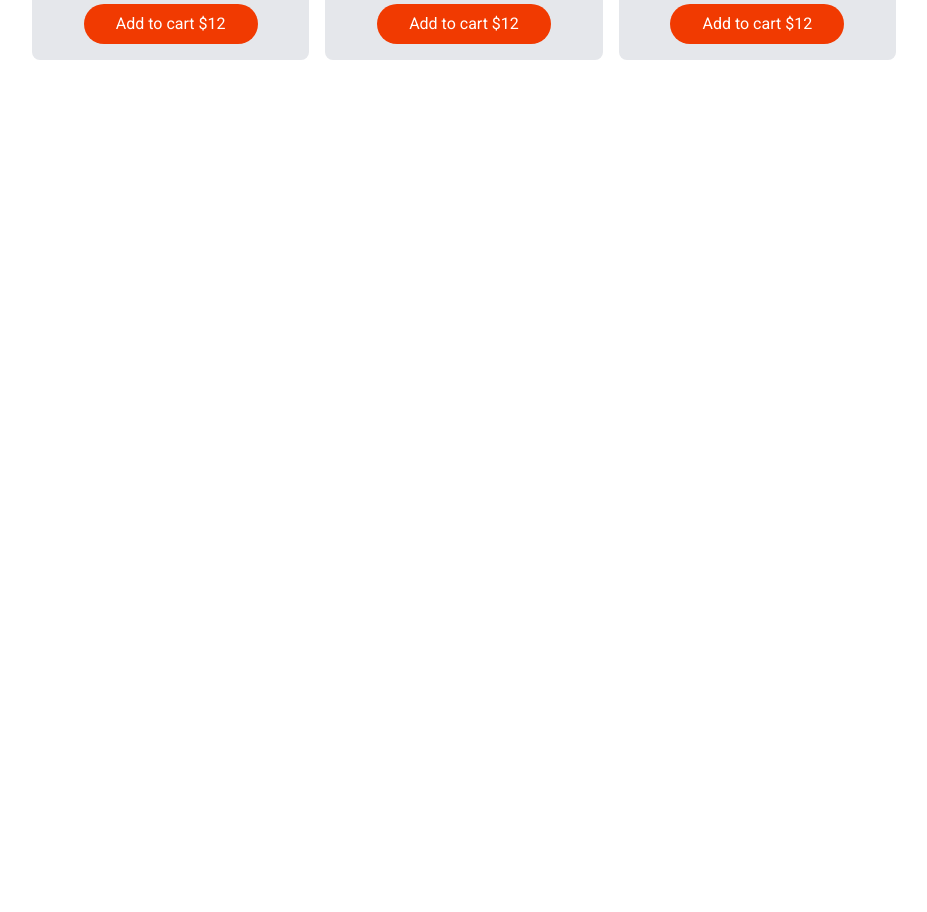
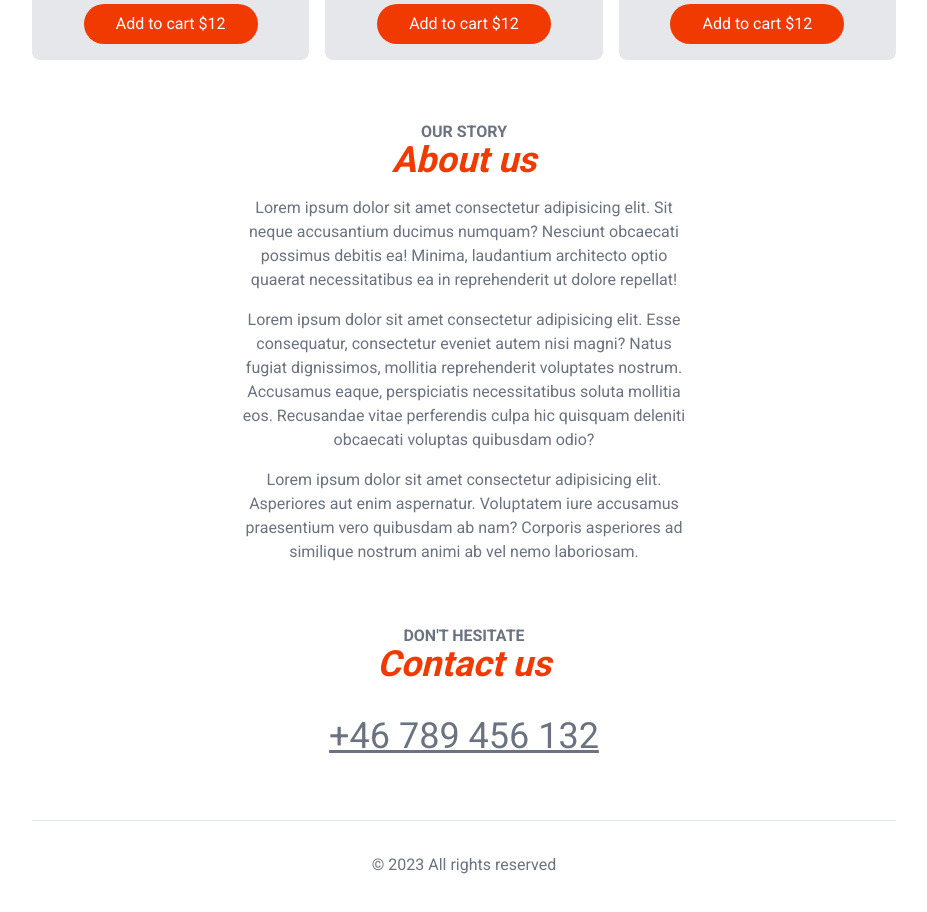
Before and after one commit to remus00/food_app, a Next.js app: page / in a window 1280 px wide. Shown: the part 1020-1932 px from the top of the page, without its empty margins (176-1103 px from the left). Before the commit the page ends 1096 px from the top, so only its background shows below. Built offline with nearby package versions, Linux system fonts and the light colour scheme.

Commit message:
AboutUs, Contact, Footer components

```diff
--- a/src/app/page.js
+++ b/src/app/page.js
@@ -1,6 +1,10 @@
+import AboutUs from '@/components/layout/AboutUs';
+import Contact from '@/components/layout/Contact';
+import Footer from '@/components/layout/Footer';
 import Header from '@/components/layout/Header';
 import Hero from '@/components/layout/Hero';
 import HomeMenu from '@/components/layout/HomeMenu';
+import SectionHeaders from '@/components/layout/SectionHeaders';
 
 export default function Home() {
     return (
@@ -8,6 +12,9 @@ export default function Home() {
             <Header />
             <Hero />
             <HomeMenu />
+            <AboutUs />
+            <Contact />
+            <Footer />
         </>
     );
 }
--- /dev/null
+++ b/src/components/layout/AboutUs.jsx
@@ -0,0 +1,31 @@
+import React from 'react';
+import SectionHeaders from './SectionHeaders';
+
+const AboutUs = () => {
+    return (
+        <section className="text-center my-16">
+            <SectionHeaders subHeader={'Our story'} mainHeader={'About us'} />
+            <div className="text-gray-500 max-w-md mx-auto mt-4 flex flex-col gap-4">
+                <p>
+                    Lorem ipsum dolor sit amet consectetur adipisicing elit. Sit neque accusantium
+                    ducimus numquam? Nesciunt obcaecati possimus debitis ea! Minima, laudantium
+                    architecto optio quaerat necessitatibus ea in reprehenderit ut dolore repellat!
+                </p>
+                <p>
+                    Lorem ipsum dolor sit amet consectetur adipisicing elit. Esse consequatur,
+                    consectetur eveniet autem nisi magni? Natus fugiat dignissimos, mollitia
+                    reprehenderit voluptates nostrum. Accusamus eaque, perspiciatis necessitatibus
+                    soluta mollitia eos. Recusandae vitae perferendis culpa hic quisquam deleniti
+                    obcaecati voluptas quibusdam odio?
+                </p>
+                <p>
+                    Lorem ipsum dolor sit amet consectetur adipisicing elit. Asperiores aut enim
+                    aspernatur. Voluptatem iure accusamus praesentium vero quibusdam ab nam?
+                    Corporis asperiores ad similique nostrum animi ab vel nemo laboriosam.
+                </p>
+            </div>
+        </section>
+    );
+};
+
+export default AboutUs;
--- /dev/null
+++ b/src/components/layout/Contact.jsx
@@ -0,0 +1,17 @@
+import React from 'react';
+import SectionHeaders from './SectionHeaders';
+
+const Contact = () => {
+    return (
+        <section className="text-center my-8">
+            <SectionHeaders subHeader={"Don't hesitate"} mainHeader={'Contact us'} />
+            <div className="mt-8">
+                <a href="tel:+46789456123" className="text-4xl underline text-gray-500">
+                    +46 789 456 132
+                </a>
+            </div>
+        </section>
+    );
+};
+
+export default Contact;
--- /dev/null
+++ b/src/components/layout/Footer.jsx
@@ -0,0 +1,11 @@
+import React from 'react';
+
+const Footer = () => {
+    return (
+        <footer className="border-t p-8 text-center text-gray-500 mt-16">
+            &copy; 2023 All rights reserved
+        </footer>
+    );
+};
+
+export default Footer;
--- a/src/components/layout/HomeMenu.jsx
+++ b/src/components/layout/HomeMenu.jsx
@@ -1,6 +1,7 @@
 import Image from 'next/image';
 import React from 'react';
 import MenuItem from '../menu/MenuItem';
+import SectionHeaders from './SectionHeaders';
 
 const HomeMenu = () => {
     return (
@@ -16,8 +17,7 @@ const HomeMenu = () => {
             </div>
 
             <div className="text-center mb-4">
-                <h3 className="uppercase font-semibold text-gray-500 leading-4">Check our</h3>
-                <h2 className="text-primary font-bold text-4xl italic">Menu</h2>
+                <SectionHeaders subHeader={'Check Our'} mainHeader={'Menu'} />
             </div>
 
             <div className="grid grid-cols-3 gap-4">
--- /dev/null
+++ b/src/components/layout/SectionHeaders.jsx
@@ -0,0 +1,12 @@
+import React from 'react';
+
+const SectionHeaders = ({ subHeader, mainHeader }) => {
+    return (
+        <>
+            <h3 className="uppercase font-semibold text-gray-500 leading-4">{subHeader}</h3>
+            <h2 className="text-primary font-bold text-4xl italic">{mainHeader}</h2>
+        </>
+    );
+};
+
+export default SectionHeaders;
```
